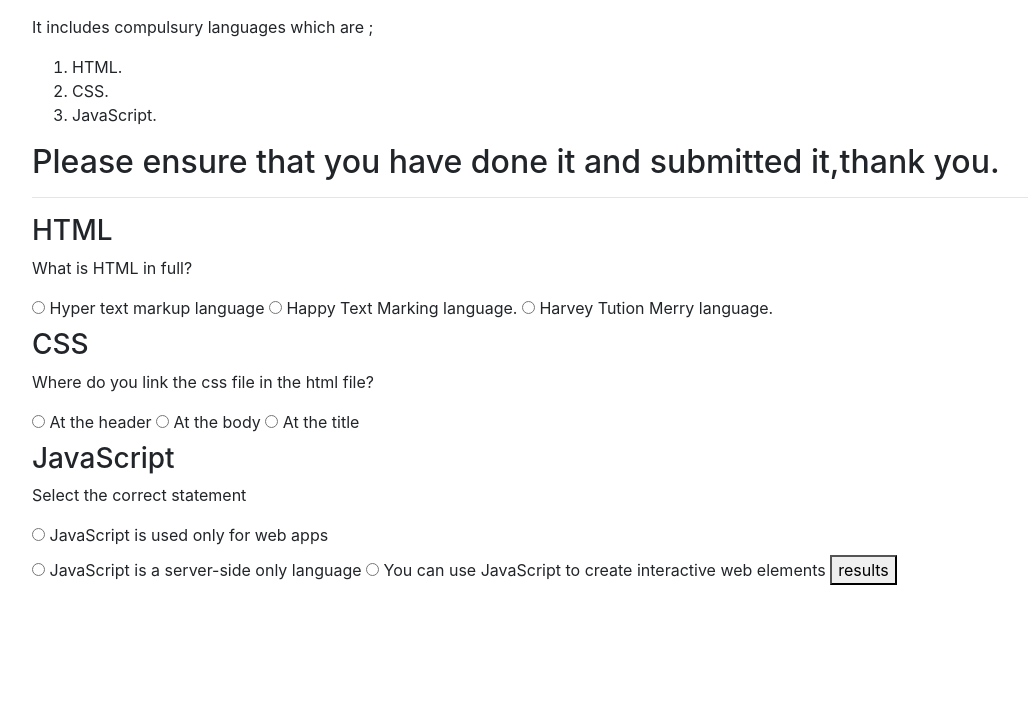
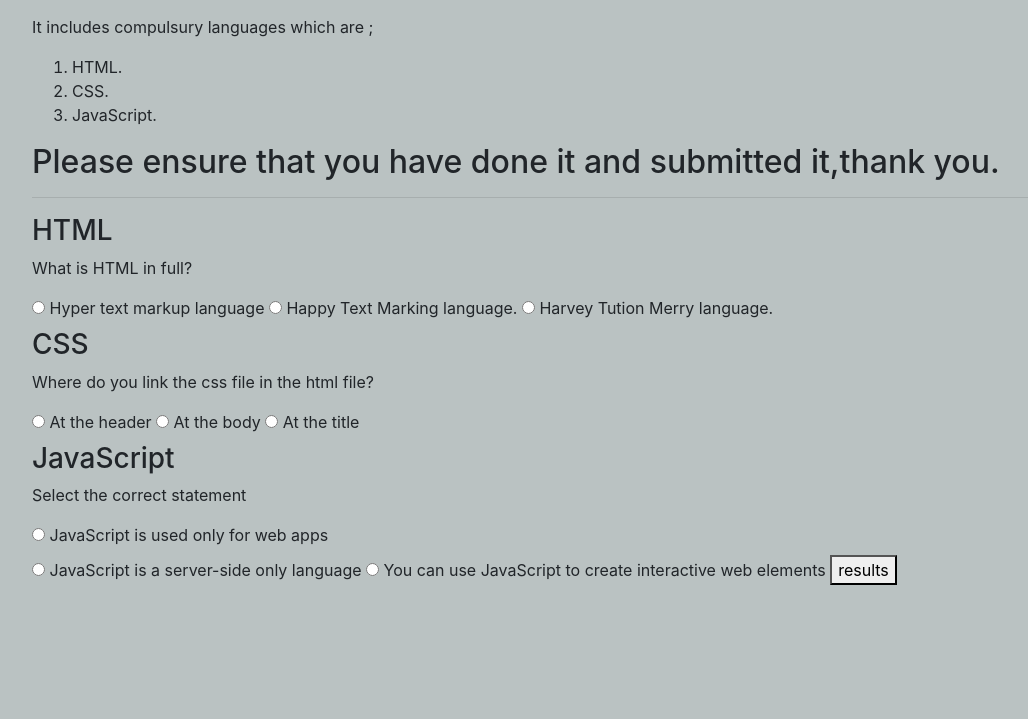
Before and after one commit to joshuaagega/Quiz-Board, a plain HTML site: page index.html in a window 1280 px wide. Shown: the part 81-800 px from the top of the page, without its empty margins (53-1081 px from the left). Drawn offline with nearby package versions, Linux system fonts and the light colour scheme.

Commit message:
new background color added

```diff
--- a/css/style.css
+++ b/css/style.css
@@ -1,3 +1,4 @@
 body{
+background-color: #BAC2C2;
 
 }
```
Also changed, not shown: 1 other file.
